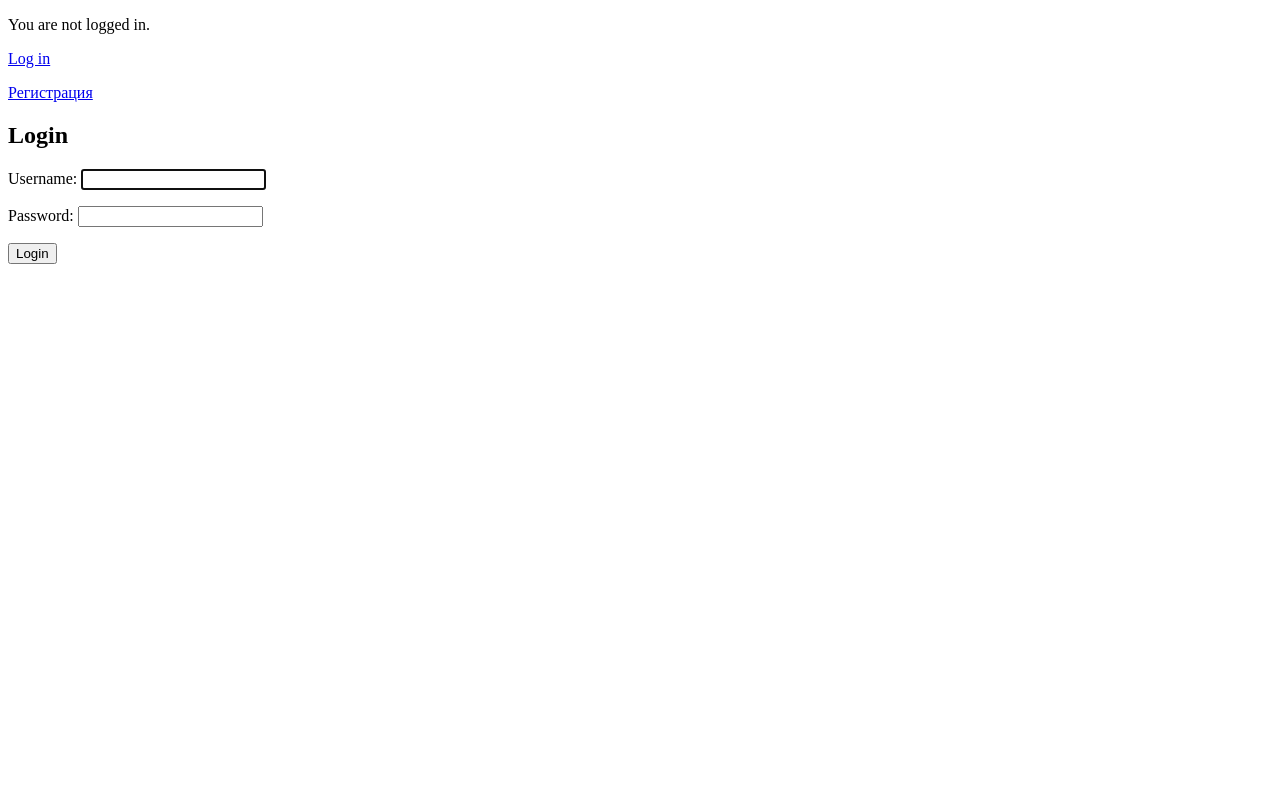
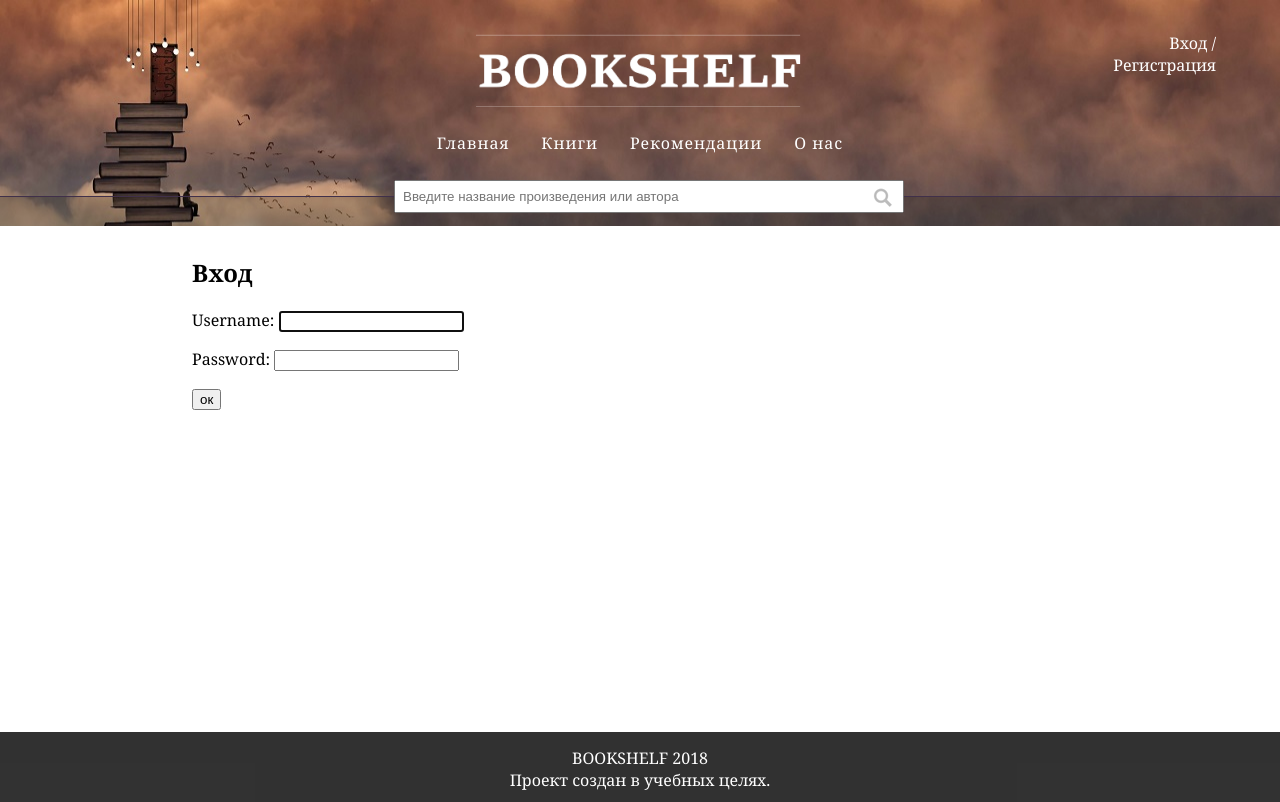
Before and after one commit to ssu-411/project, a Django app: page /login/ in a window 1280 px wide. Before the commit the page ends 264 px from the top, so only its background shows below. Run offline with Django 3.2, Linux system fonts and the light colour scheme.

Commit message:
Create general UI (#25)
* Create "How to run project"

* error correction

* Create general UI

* add footer & button up & fix errs

```diff
--- a/bookshelf/Books/settings.py
+++ b/bookshelf/Books/settings.py
@@ -124,6 +124,9 @@ USE_TZ = True
 
 STATIC_URL = '/static/'
 #STATIC_ROOT = os.path.join(BASE_DIR, 'static')
+STATICFILES_DIRS = [
+    os.path.join(BASE_DIR, "static"),
+ ]
 
 LOGIN_REDIRECT_URL = '/'
 LOGOUT_REDIRECT_URL = '/'
--- a/bookshelf/Books/urls.py
+++ b/bookshelf/Books/urls.py
@@ -23,6 +23,6 @@ urlpatterns = [
     path('admin/', admin.site.urls),
     path('register/', include('registration.urls')),
     path('login/', LoginView.as_view(template_name='login.html')),
+    path('', LoginView.as_view(template_name='main.html')),
     path('', include('django.contrib.auth.urls')),
-    path('', general),
 ]
--- a/bookshelf/registration/templates/signup.html
+++ b/bookshelf/registration/templates/signup.html
@@ -3,7 +3,7 @@
 {% block title %} Sign Up {% endblock %}
 
 {% block content %}
-<h2>Sign up</h2>
+<h2>Регистрация</h2>
 <form method="post">
     {% csrf_token %}
     {% for field in form %}
--- /dev/null
+++ b/bookshelf/static/style.css
@@ -0,0 +1,171 @@
+body {
+    margin: 0;
+}
+
+header, section, footer, aside, nav, article {
+  display: block;
+}
+
+.top_section {
+    background: url(/static/head.jpg);
+    background-attachment: fixed;
+    background-repeat: no-repeat;
+    width: 100%;
+    overflow-x: hidden;
+    overflow-y: auto;
+}
+
+.name {
+	position: relative;
+	top: 20px;
+	background: url(/static/name.png);
+	height: 100px;
+	background-repeat: no-repeat;
+	margin: auto;
+	background-position: center;
+	z-index: 0;
+}
+
+.head_right {
+    float: right;
+    width: 12%;
+    text-align: right;
+    right: 5%;
+    color: white;
+    top: 32px;
+    position: absolute;
+    z-index: 1;
+}
+
+a.link {
+    color: white;
+    text-decoration: none;
+}
+
+a:hover {
+    text-decoration: underline;
+}
+
+a.login-link {
+    position: relative;
+}
+
+a.link-forgot {
+    color: black;
+    text-decoration: none;
+    float: left;
+    padding-top: 2px;
+}
+
+.login-form {
+    padding-right: 8px;
+    margin-top: 15px;
+    padding-left: 8px;
+    background-color: white;
+    opacity: .9;
+    position: absolute;
+    border-radius: 3px;
+    font-size: 14px;
+}
+
+.button {
+    height: 25px;
+    width: 55px;
+    background-color: #F5DEB3;
+    border-width: 1px 1px ;
+    border-style: solid none;
+    border-color: white;
+    border-radius: 4px;
+    color: black;
+}
+
+.nav {
+  position: relative;
+  padding-top: 30px;
+  padding-bottom: 40px;
+  text-align: center;
+  border-spacing: 30px 0;
+  margin: auto;
+  letter-spacing: 1px;
+  border-bottom: 1px solid transparent;
+  border-top: 1px solid transparent;
+}
+
+.bottompan {
+	left: 0px;
+	width: 100%;
+	padding-top: 1%;
+	border-top: 1px solid #40304a;
+	background-color: rgba(0, 0, 0, 0.2);
+	color: rgba(0, 0, 0, 0.8);
+	position: relative;
+	bottom: 0px;
+    padding-bottom: 1%;
+}
+
+.bottompan .search_field {
+	min-width: 430px;
+	max-width: 40%;
+	margin: -30px auto 0 auto;
+	position: relative;
+}
+
+.bottompan .search_field form {
+	padding: 0 10px;
+}
+
+.bottompan .search_field form input[type='text'] {
+	width: 100%;
+	padding: 7px;
+}
+
+.bottompan .search_field form input[type='submit'] {
+	width: 26px;
+	height: 100%;
+	background: url(/static/search_icon.png) no-repeat left 3px;
+	padding: 0;
+	border: none;
+	position: absolute;
+	right: 0px;
+	top: 2px;
+	text-indent: 9000px;
+	overflow: hidden;
+}
+
+:root {
+    --footer_height : 70px;
+}
+
+.content {
+    min-height: calc(100vh - 224px - var(--footer_height) - 60px);
+    margin-top: 30px;
+    margin-bottom: 30px;
+    margin-left: 15%;
+    margin-right: 15%;
+}
+
+footer {
+   position: relative;
+   bottom: 0;
+   width: 100%;
+   height: var(--footer_height);
+   background: rgba(14,14,14,0.85);
+}
+
+.footer_text {
+    color: white;
+    text-align: center;
+    padding-top: 15px;
+}
+
+#upbutton {
+    background: url(/static/up.png) no-repeat top left;
+    height: 60px;
+    width: 60px;
+    bottom: 30px;
+    right: 60px;
+    cursor: pointer;
+    display: none;
+    position: fixed;
+    z-index: 999;
+}
--- a/bookshelf/templates/login.html
+++ b/bookshelf/templates/login.html
@@ -1,10 +1,23 @@
 {% extends 'main.html' %}
 
 {% block content %}
-<h2>Login</h2>
+<h2>Вход</h2>
 <form method="post">
-  {% csrf_token %}
-  {{ form.as_p }}
-  <button type="submit">Login</button>
+    {% csrf_token %}
+    {{ form.as_p }}
+    <!--{% for field in form %}
+        <p>
+            {% if field.label_tag == '<label for="id_username">Username:</label>' %}
+            Логин
+            {% else %}
+            Пароль
+            {% endif %}
+            <br>
+            {{ field }}
+        </p>
+    {% endfor %}-->
+    <p class="submit">
+        <button type="submit">ок</button>
+    </p>
 </form>
 {% endblock content %}
--- a/bookshelf/templates/main.html
+++ b/bookshelf/templates/main.html
@@ -1,21 +1,106 @@
 <!DOCTYPE html>
-<html lang="ru">
+<html style="font-family:Georgia" lang="ru">
+{% load static %}
+
 <head>
     <meta charset="UTF-8">
+    <link rel="stylesheet" href="{% static 'style.css' %}">
+    <script src="https://ajax.googleapis.com/ajax/libs/jquery/1/jquery.min.js"></script>
     <title>{% block title %}{% endblock %}</title>
 </head>
 <body>
+<script type="text/javascript">
+    function show(){
+        if (document.getElementById('form').style.display == 'none'){
+            document.getElementById('form').style.display = 'block';
+        }
+        else {
+            document.getElementById('form').style.display = 'none';
+        }
 
-{% if user.is_authenticated %}
-    <p>Hi {{ user.username }}!</p>
-    <a href="/logout/">Log out </a>
-{% else %}
-    <p>You are not logged in.</p>
-    <p><a href="/login/">Log in </a></p>
-    <p><a href="/register">Регистрация</a></p>
-{% endif %}
+    }
+</script>
 
-{% block content %}{% endblock %}
+<header class="top_section">
+    <div class="head_right">
+        {% if user.is_authenticated %}
+        Привет, {{ user.username }}!
+        <p><a class="link" href="/logout/">Выйти</a></p>
+        {% else %}
+        <a class="link" onclick="show()" style="cursor:pointer">Вход</a> /
+        <a class="link" href="/register">Регистрация</a>
+
+        <div class="login-form" id="form" style="display:none">
+            <form method="post">
+                {% csrf_token %}
+                <p>
+                    <input type="text" name="username" autofocus="" maxlength="254" required="" id="id_username"
+                           placeholder="Логин">
+                </p>
+                <p>
+                    <input type="password" name="password" required="" id="id_password" placeholder="Пароль">
+                </p>
+                <p>
+                    <a class="link-forgot" href="/password_reset/">Забыли пароль?</a>
+                </p>
+                <p class="submit">
+                    <button class="button" type="submit">Войти</button>
+                </p>
+            </form>
+        </div>
+        {% endif %}
+    </div>
+    <div class="name">
+    </div>
+    <table class="nav">
+        <tr>
+            <td>
+                <a class="link" href="/">Главная</a>
+            </td>
+            <td>
+                <a class="link" href="#products">Книги</a>
+            </td>
+            <td>
+                <a class="link" href="#service">Рекомендации</a>
+            </td>
+            <td>
+                <a class="link" href="#about">О нас</a>
+            </td>
+        </tr>
+    </table>
+    <div class="bottompan">
+        <div class="search_field">
+            <form action="/pages/biblio_search/" method="get">
+                <input id="search" name="q" type="text" placeholder="Введите название произведения или автора">
+                <input type="submit" value="Найти"></form>
+        </div>
+    </div>
+</header>
+
+<div class="content">
+    {% block content %}{% endblock %}
+</div>
+
+<footer>
+    <div class="footer_text">
+        <a class="link" href="https://github.com/ssu-411/project">BOOKSHELF 2018</a> <br>
+        Проект создан в учебных целях.
+    </div>
+</footer>
+
+<div id="upbutton"></div>
+<script>
+    $(window).scroll(function() {
+        if ($(this).scrollTop() > 50) {
+            if ($('#upbutton').is(':hidden')) {
+                $('#upbutton').css({opacity : 1}).fadeIn('slow');
+            }
+        } else { $('#upbutton').stop(true, false).fadeOut('fast'); }
+    });
+    $('#upbutton').click(function() {
+        $('html, body').stop().animate({scrollTop : 0}, 300);
+    });
+</script>
 
 </body>
 </html>
```
Also changed, not shown: bookshelf/static/head.jpg (added), bookshelf/static/name.png (added), bookshelf/static/search_icon.png (added), bookshelf/static/up.png (added).
